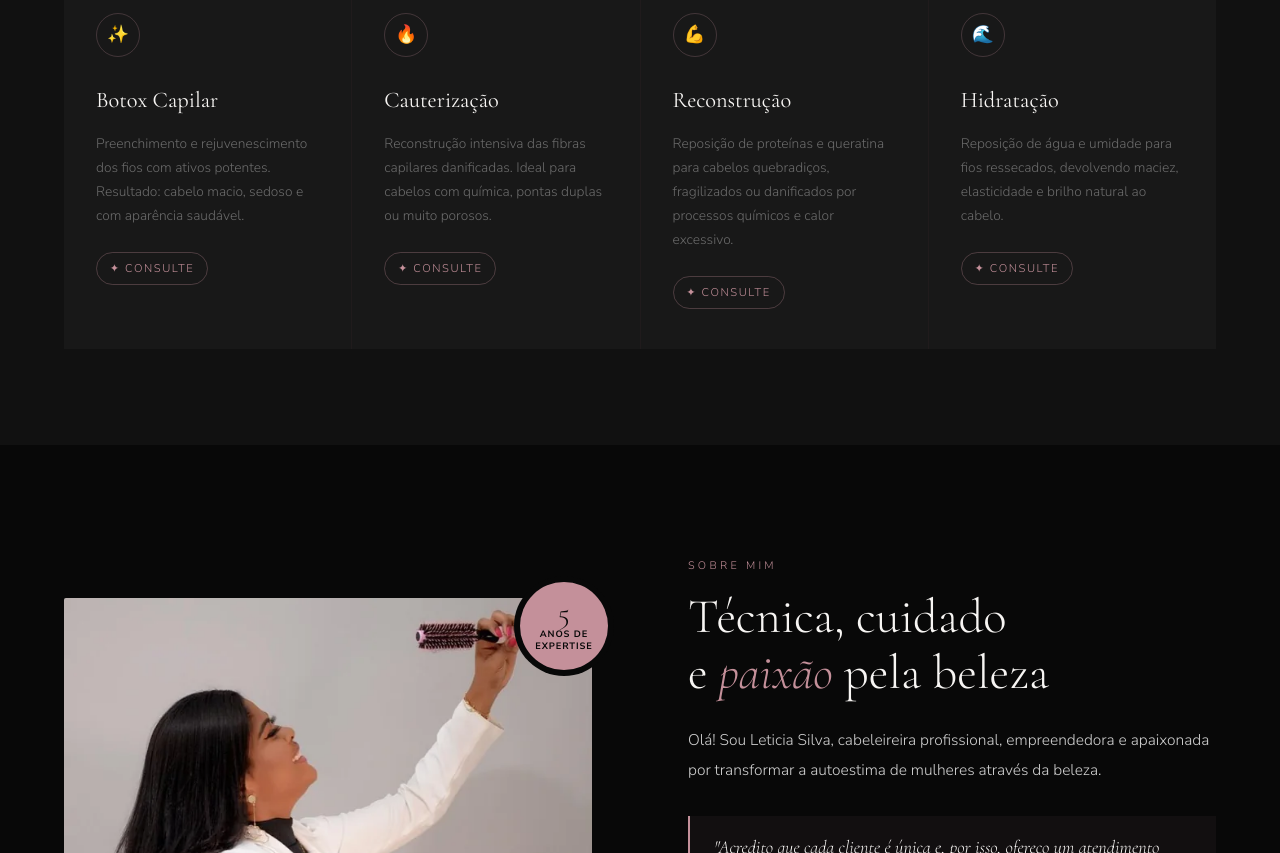
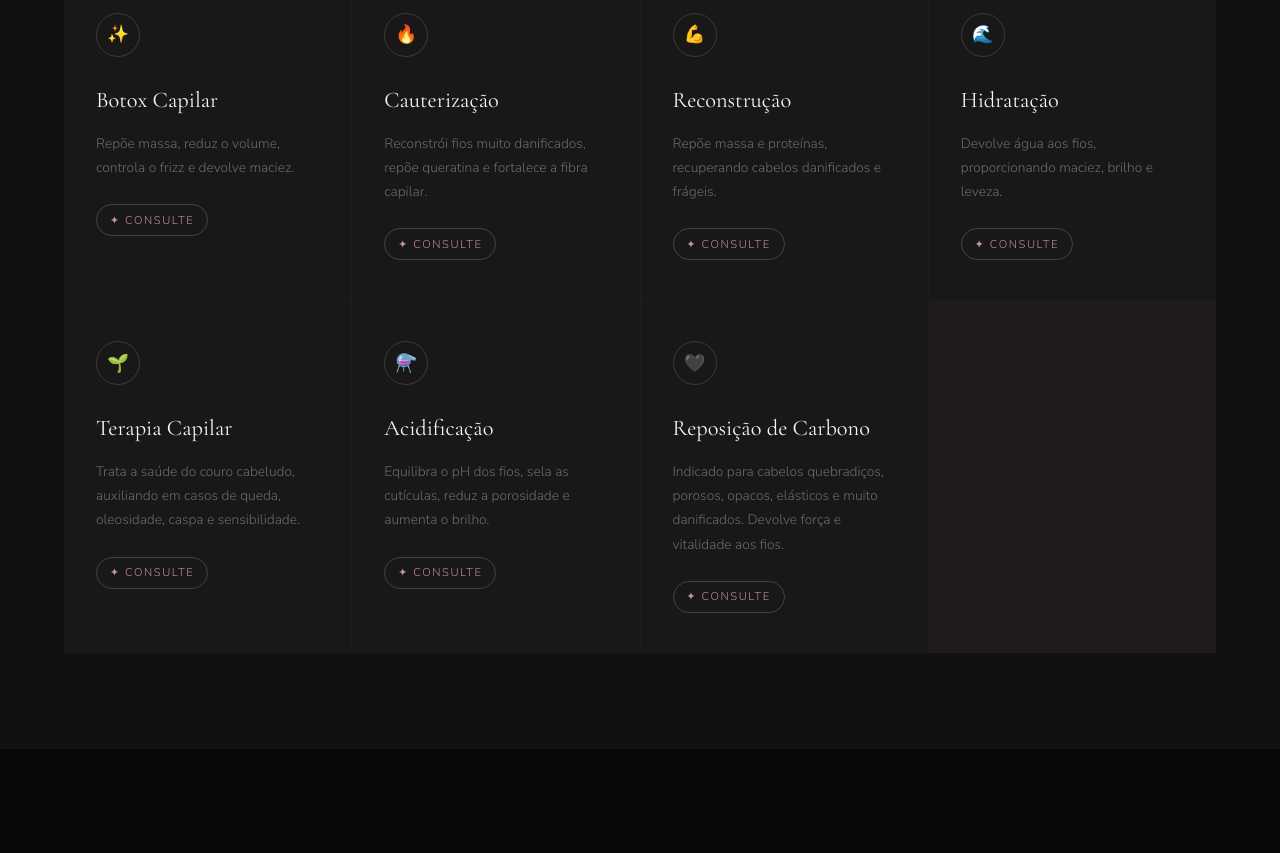
Before and after one commit to oblixhub/espaco-leticia-silva, a plain HTML site: page index.html in a window 1280 px wide. Shown: the part 1500-2353 px from the top of the page. Drawn offline with nearby package versions, Linux system fonts and the light colour scheme.

Commit message:
Atualiza serviços da landing page

```diff
--- a/index.html
+++ b/index.html
@@ -96,7 +96,7 @@
       <div class="service-card fade-up">
         <div class="service-icon-wrap">🌿</div>
         <div class="service-name">Selagem</div>
-        <p class="service-desc">Tratamento que fecha as cutículas dos fios, promovendo brilho intenso, redução do volume e proteção duradoura.</p>
+        <p class="service-desc">Reduz o frizz, alinha os fios e deixa o cabelo mais liso e brilhante.</p>
         <div class="service-price-tag">✦ Consulte</div>
       </div>
       <div class="service-card fade-up">
@@ -108,31 +108,49 @@
       <div class="service-card fade-up">
         <div class="service-icon-wrap">💧</div>
         <div class="service-name">Nutrição Capilar</div>
-        <p class="service-desc">Reposição de proteínas, lipídios e hidratação profunda para cabelos ressecados, sem brilho ou que perderam a vitalidade.</p>
+        <p class="service-desc">Repõe óleos e lipídios, combatendo o ressecamento e o frizz.</p>
         <div class="service-price-tag">✦ Consulte</div>
       </div>
       <div class="service-card fade-up">
         <div class="service-icon-wrap">✨</div>
         <div class="service-name">Botox Capilar</div>
-        <p class="service-desc">Preenchimento e rejuvenescimento dos fios com ativos potentes. Resultado: cabelo macio, sedoso e com aparência saudável.</p>
+        <p class="service-desc">Repõe massa, reduz o volume, controla o frizz e devolve maciez.</p>
         <div class="service-price-tag">✦ Consulte</div>
       </div>
       <div class="service-card fade-up">
         <div class="service-icon-wrap">🔥</div>
         <div class="service-name">Cauterização</div>
-        <p class="service-desc">Reconstrução intensiva das fibras capilares danificadas. Ideal para cabelos com química, pontas duplas ou muito porosos.</p>
+        <p class="service-desc">Reconstrói fios muito danificados, repõe queratina e fortalece a fibra capilar.</p>
         <div class="service-price-tag">✦ Consulte</div>
       </div>
       <div class="service-card fade-up">
         <div class="service-icon-wrap">💪</div>
         <div class="service-name">Reconstrução</div>
-        <p class="service-desc">Reposição de proteínas e queratina para cabelos quebradiços, fragilizados ou danificados por processos químicos e calor excessivo.</p>
+        <p class="service-desc">Repõe massa e proteínas, recuperando cabelos danificados e frágeis.</p>
         <div class="service-price-tag">✦ Consulte</div>
       </div>
       <div class="service-card fade-up">
         <div class="service-icon-wrap">🌊</div>
         <div class="service-name">Hidratação</div>
-        <p class="service-desc">Reposição de água e umidade para fios ressecados, devolvendo maciez, elasticidade e brilho natural ao cabelo.</p>
+        <p class="service-desc">Devolve água aos fios, proporcionando maciez, brilho e leveza.</p>
+        <div class="service-price-tag">✦ Consulte</div>
+      </div>
+      <div class="service-card fade-up">
+        <div class="service-icon-wrap">🌱</div>
+        <div class="service-name">Terapia Capilar</div>
+        <p class="service-desc">Trata a saúde do couro cabeludo, auxiliando em casos de queda, oleosidade, caspa e sensibilidade.</p>
+        <div class="service-price-tag">✦ Consulte</div>
+      </div>
+      <div class="service-card fade-up">
+        <div class="service-icon-wrap">⚗️</div>
+        <div class="service-name">Acidificação</div>
+        <p class="service-desc">Equilibra o pH dos fios, sela as cutículas, reduz a porosidade e aumenta o brilho.</p>
+        <div class="service-price-tag">✦ Consulte</div>
+      </div>
+      <div class="service-card fade-up">
+        <div class="service-icon-wrap">🖤</div>
+        <div class="service-name">Reposição de Carbono</div>
+        <p class="service-desc">Indicado para cabelos quebradiços, porosos, opacos, elásticos e muito danificados. Devolve força e vitalidade aos fios.</p>
         <div class="service-price-tag">✦ Consulte</div>
       </div>
     </div>
@@ -310,6 +328,9 @@
             <option>Cauterização</option>
             <option>Reconstrução</option>
             <option>Hidratação</option>
+            <option>Terapia Capilar</option>
+            <option>Acidificação</option>
+            <option>Reposição de Carbono</option>
             <option>Não sei — quero uma avaliação</option>
           </select>
         </div>
```
